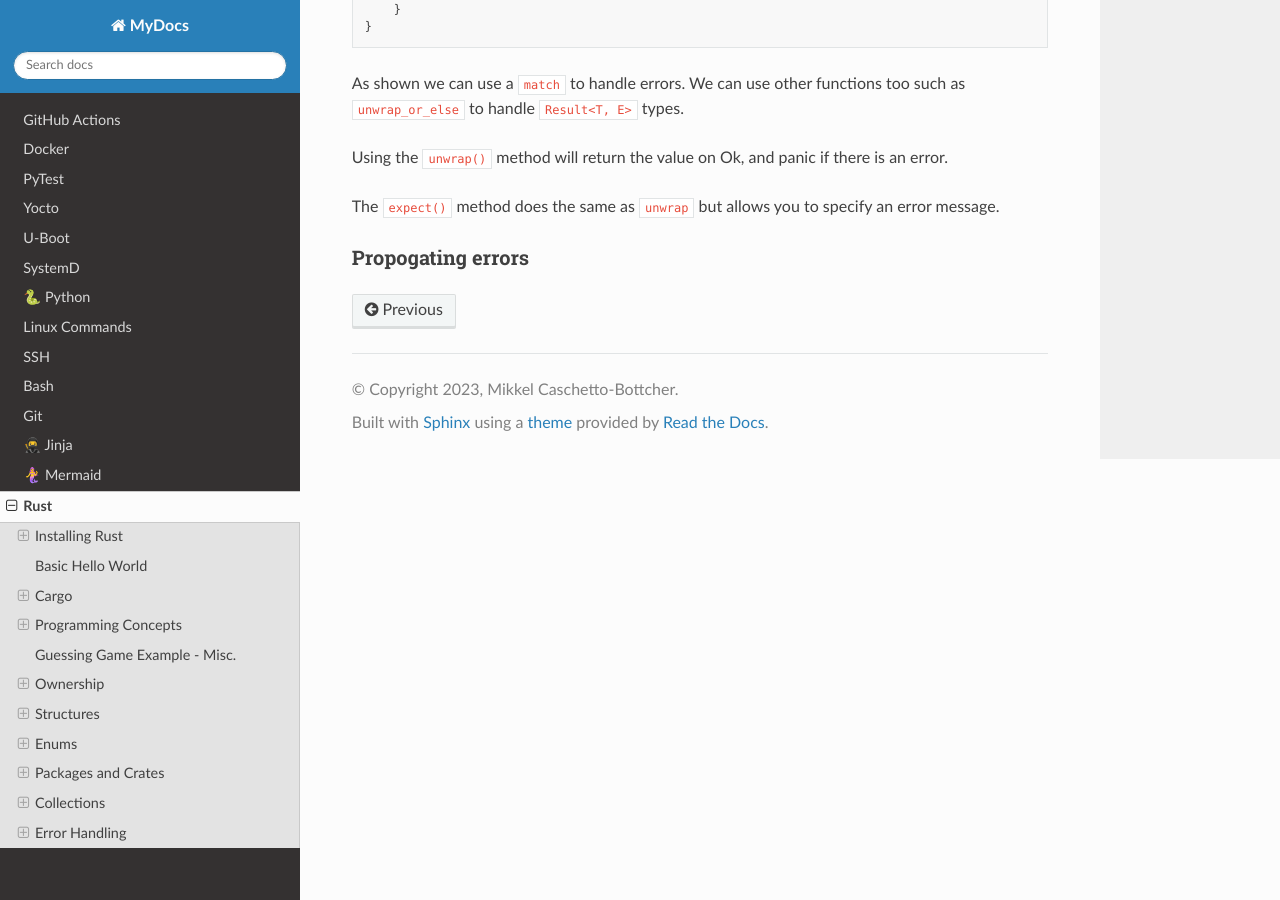
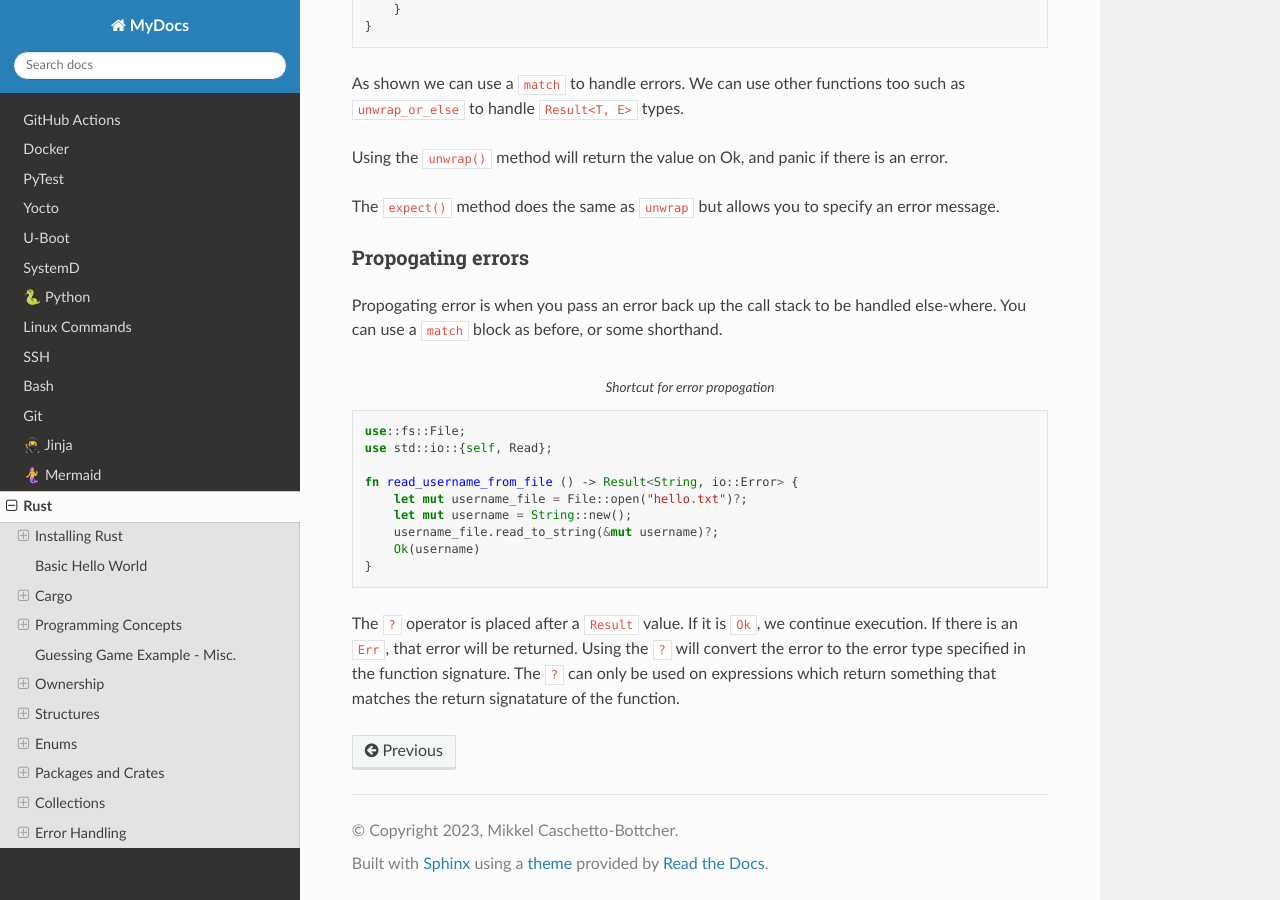
Before and after one commit to mcbottcher/my_docs, a Sphinx documentation site: the page built from docs/source/rust.rst, in a window 1280 px wide and 900 px high, scrolled down 30905 px. Built offline with Sphinx 7.4.7 and the Read the Docs theme 2.0.0, drawn with Linux system fonts in a browser that asks for light colours.

Commit message:
save: work in progress

```diff
--- a/docs/source/rust.rst
+++ b/docs/source/rust.rst
@@ -1517,3 +1517,25 @@ The ``expect()`` method does the same as ``unwrap`` but allows you to specify an
 
 Propogating errors
 ^^^^^^^^^^^^^^^^^^
+
+Propogating error is when you pass an error back up the call stack to be handled else-where.
+You can use a ``match`` block as before, or some shorthand.
+
+.. code-block:: rust
+    :caption: Shortcut for error propogation
+
+    use::fs::File;
+    use std::io::{self, Read};
+
+    fn read_username_from_file () -> Result<String, io::Error> {
+        let mut username_file = File::open("hello.txt")?;
+        let mut username = String::new();
+        username_file.read_to_string(&mut username)?;
+        Ok(username)
+    }
+
+The ``?`` operator is placed after a ``Result`` value. If it is ``Ok``, we continue
+execution. If there is an ``Err``, that error will be returned. Using the ``?`` will
+convert the error to the error type specified in the function signature.
+The ``?`` can only be used on expressions which return something that matches the
+return signatature of the function.
```
